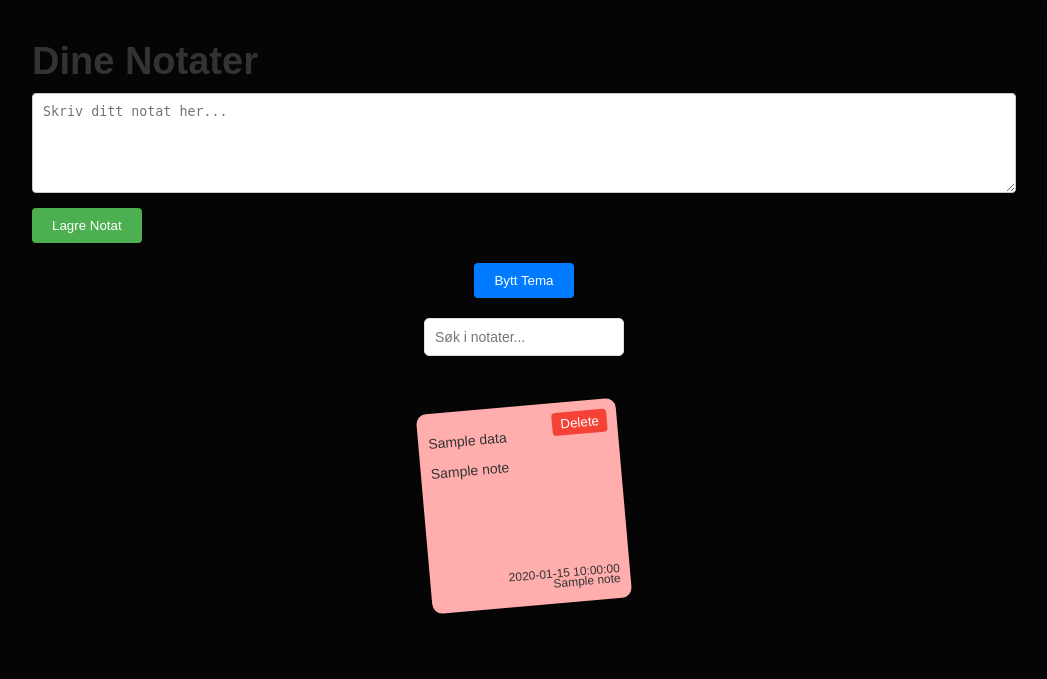
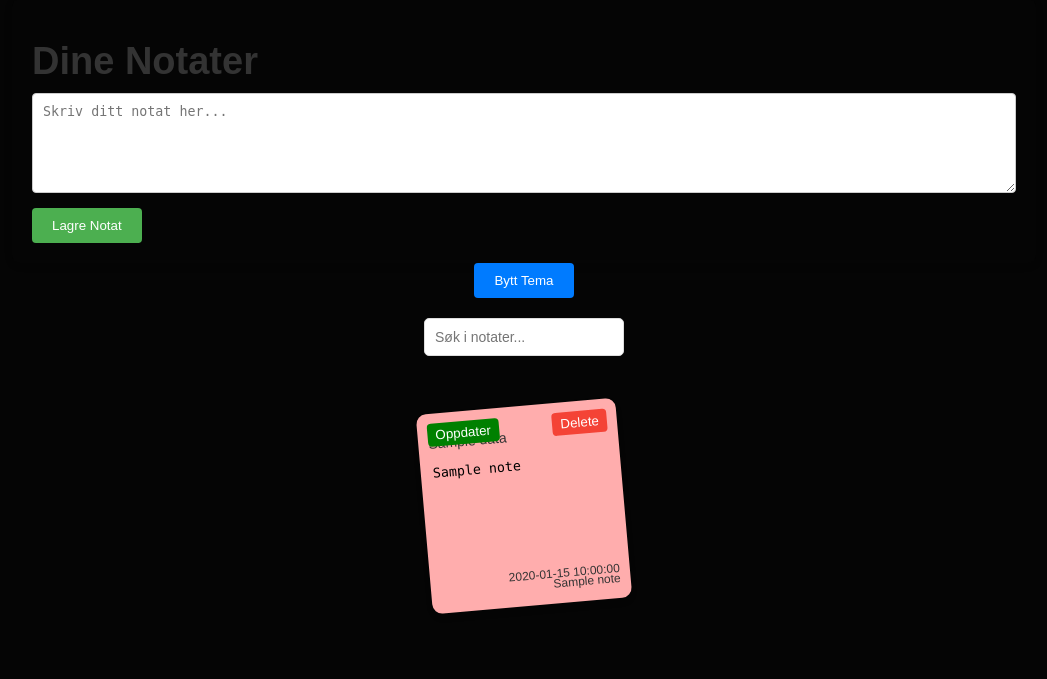
Before and after one commit to AdrianDie/Dat220-Project-BAN, a Flask app: template website/templates/Notes.html in a window 1280 px wide. Shown: the part 113-792 px from the top of the page, without its empty margins (116-1163 px from the left). Run offline with Flask 3, Linux system fonts and the light colour scheme; the template is opened without the code that fills it: most values are stand-ins (such as "Sample title", 1, 10 or a date in 2020).

Commit message:
CRUD for notes

```diff
--- a/create.py
+++ b/create.py
@@ -34,7 +34,7 @@ CREATE TABLE IF NOT EXISTS "sessions" (
   "id" INTEGER PRIMARY KEY AUTOINCREMENT,
   "user_id" INTEGER NOT NULL,
   "token" TEXT NOT NULL,
-  FOREIGN KEY ("user_id") REFERENCES "user" ("id") ON DELETE CASCADE
+  FOREIGN KEY ("user_id") REFERENCES "user" ("id") ON DELETE CASCADE ON UPDATE NO ACTION
 );
 
 CREATE TABLE IF NOT EXISTS "note" (
--- a/main.py
+++ b/main.py
@@ -18,13 +18,7 @@ def chat_handler(message):
         user_id = validate_session(auth_token)
         if user_id:
             user_data = get_user_by_id(user_id)
-
-            #edge-case where user is deleted, and still has an active connection
-            if not user_data:
-                return
-
             message["username"] = user_data['username']
-
             message["timestamp"] = datetime.now().strftime("%Y-%m-%d %H:%M:%S")
 
             emit("chat", message, broadcast=True)
--- a/website/queries.py
+++ b/website/queries.py
@@ -201,11 +201,9 @@ def get_users(name):
     return rows
 
 def get_role(user_id):
-    # Bruker DATABASE_PATH
     conn = sqlite3.connect(DATABASE_PATH)
     cursor = conn.cursor()
 
-    # Bruker korrekt tabellnavn 'user'
     cursor.execute("""
     SELECT user_role FROM user WHERE id = ?
     """, (user_id,))
@@ -215,12 +213,14 @@ def get_role(user_id):
     return rows[0][0] if rows else ""
 
 def remove_user(user_id):
-    # Bruker DATABASE_PATH
     conn = sqlite3.connect(DATABASE_PATH)
     cursor = conn.cursor()
 
-    # Bruker korrekt tabellnavn 'user'
-    # Husk at ON DELETE CASCADE i create.py vil håndtere sletting av relaterte data (notes, scores, comments etc.)
+    #we dont really care about storing tokens from deleted user, so it can go away too
+    cursor.execute("""
+    DELETE FROM sessions WHERE user_id = ?
+    """, (user_id,))
+
     cursor.execute("""
     DELETE FROM user WHERE id = ?
     """, (user_id,))
@@ -243,12 +243,34 @@ def get_notes(user_id):
 
     return rows
 
-def new_note(data, user_id):
-    # Bruker DATABASE_PATH
+def update_note_content(note_id, user_id, new_content):
     conn = sqlite3.connect(DATABASE_PATH)
     cursor = conn.cursor()
 
-    # Lar databasen sette created_at
+    cursor.execute("""
+    SELECT COUNT(*) FROM note WHERE id = ? AND user_id = ?
+    """, (note_id, user_id))
+
+    count = cursor.fetchone()[0]
+
+    if count == 0:
+        conn.close()
+        return False
+
+    cursor.execute("""
+    UPDATE note
+    SET data = ?, created_at = CURRENT_TIMESTAMP
+    WHERE id = ?
+    """, (new_content, note_id))
+
+    conn.commit()
+    conn.close()
+    return True
+
+def new_note(data, user_id):
+    conn = sqlite3.connect(DATABASE_PATH)
+    cursor = conn.cursor()
+
     cursor.execute("""INSERT INTO note(data, user_id)
     VALUES(?, ?)""", (data, user_id))
     conn.commit()
@@ -258,7 +280,6 @@ def remove_note(note_id, user_id):
     conn = sqlite3.connect(DATABASE_PATH)
     cursor = conn.cursor()
 
-    #sjekker om notaten finnes for brukeren
     cursor.execute("""
     SELECT COUNT(*) FROM note WHERE id = ? AND user_id = ?
     """, (note_id, user_id))
--- a/website/static/style.css
+++ b/website/static/style.css
@@ -949,6 +949,23 @@ canvas {
   z-index: 1;
 }
 
+.note-update-btn {
+  position: absolute;
+  top: 10px;
+  left: 10px;
+  background-color: green;
+  color: white;
+  border: none;
+  border-radius: 4px;
+  padding: 4px 8px;
+  cursor: pointer;
+  transition: background-color 0.2s;
+  z-index: 1;
+}
+
+.note-update-btn:hover {
+  background-color: darkgreen;
+}
 .note-delete-btn:hover {
   background-color: #d32f2f;
 }
@@ -1259,3 +1276,29 @@ canvas {
 .red {
   color: grey;
 }
+
+.transparent-textarea {
+  height: auto;
+  overflow: scroll;
+}
+
+.transparent-textarea {
+  background: transparent;
+  border: transparent;
+  resize: inherit;
+  height: 120px;
+  width: 100%;
+  outline: none;
+  overflow: scroll;
+}
+.transparent-textarea:hover {
+  background: transparent;
+  border: transparent;
+}
+
+.transparent-textarea:focus,
+.transparent-textarea:active {
+  background: transparent;
+  outline: none;
+  border: transparent;
+}
--- a/website/templates/Notes.html
+++ b/website/templates/Notes.html
@@ -21,11 +21,19 @@
     <div class="note-card" draggable="true" ondragstart="drag(event)" id="note-{{ note.id }}">
         <p>{{ note.data}}</p>
         <p class="note-date">{{ note.created_at }}</p>
+
+        <form action="{{ url_for('views_bp.update_note', note_id=note[0]) }}" method="post">
+            <textarea name="note" class="transparent-textarea">{{ note[1] }}</textarea>
+            <button type="submit" class="note-update-btn">Oppdater</button>
+        </form>
+
+        <div class="note-date">{{ note[2] }}</div>
+
         <form action="{{ url_for('views_bp.delete_note', note_id=note[0]) }}" method="post">
-            <div class="note-content">{{ note[1] }}</div>
-            <div class="note-date">{{ note[2] }}</div>
             <button type="submit" class="note-delete-btn">Delete</button>
         </form>
+
+
     </div>
     {% else %}
     <p>Ingen notater funnet.</p>
```
Also changed, not shown: website/views.py (+12 -4 lines).
